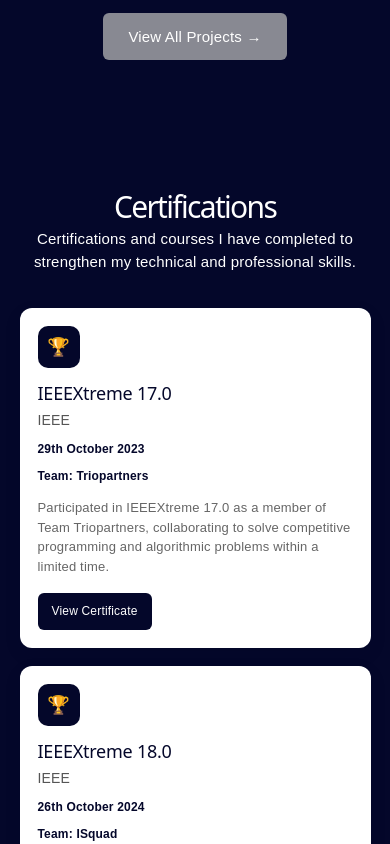
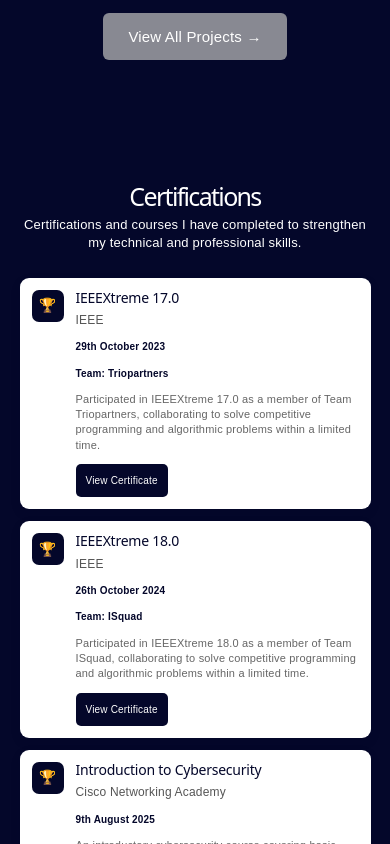
Before and after one commit to ishqafathima/My-Portfolio, a React (Vite) app: page / in a window 390 px wide. Shown: the part 4380-5224 px from the top of the page. Built offline with nearby package versions, Linux system fonts and the light colour scheme.

Commit message:
update portfolio

```diff
--- a/src/sections/Certifications/Certifications.css
+++ b/src/sections/Certifications/Certifications.css
@@ -1,28 +1,28 @@
 .certifications {
   min-height: calc(100vh - 70px);
-  padding: 50px 8%;
+  padding: 35px 8%;
   background-color: #04072a;
 }
 
 .certifications-content {
-  max-width: 1000px;
+  max-width: 850px;
   margin: 0 auto;
 }
 
 .certifications-content h1 {
   text-align: center;
-  font-size: 34px;
+  font-size: 28px;
   color: #ffffff;
-  margin-bottom: 10px;
+  margin-bottom: 8px;
 }
 
 .certifications-intro {
   text-align: center;
-  max-width: 650px;
-  margin: 0 auto 35px;
-  font-size: 15px;
+  max-width: 550px;
+  margin: 0 auto 25px;
+  font-size: 13px;
   color: #ffffff;
-  line-height: 1.5;
+  line-height: 1.4;
 }
 
 /* Certification Grid */
@@ -30,56 +30,56 @@
 .certification-grid {
   display: grid;
   grid-template-columns: repeat(2, 1fr);
-  gap: 20px;
+  gap: 15px;
 }
 
 /* Card */
 
 .certification-card {
   background-color: #ffffff;
-  border-radius: 12px;
-  padding: 20px;
+  border-radius: 9px;
+  padding: 15px;
   display: flex;
-  gap: 15px;
+  gap: 12px;
   align-items: flex-start;
-  box-shadow: 0 6px 18px rgba(4, 7, 42, 0.08);
-  transition: transform 0.3s ease, box-shadow 0.3s ease;
+  box-shadow: 0 4px 12px rgba(4, 7, 42, 0.08);
+  transition: transform 0.3s ease;
 }
 
 .certification-card:hover {
-  transform: translateY(-4px);
-  box-shadow: 0 10px 25px rgba(4, 7, 42, 0.15);
+  transform: translateY(-3px);
 }
 
 /* Icon */
 
 .certificate-icon {
-  width: 45px;
-  height: 45px;
-  min-width: 45px;
+  width: 36px;
+  height: 36px;
+  min-width: 36px;
   display: flex;
   align-items: center;
   justify-content: center;
   background-color: #04072a;
-  border-radius: 10px;
-  font-size: 20px;
+  border-radius: 7px;
+  font-size: 16px;
 }
 
 /* Information */
 
 .certificate-info {
   flex: 1;
+  min-width: 0;
 }
 
 .certificate-info h2 {
-  margin: 0 0 5px;
-  font-size: 18px;
+  margin: 0 0 3px;
+  font-size: 15px;
   color: #04072a;
 }
 
 .certificate-info h3 {
-  margin: 0 0 5px;
-  font-size: 14px;
+  margin: 0 0 3px;
+  font-size: 12px;
   font-weight: 500;
   color: #555;
 }
@@ -88,78 +88,79 @@
 
 .certificate-date {
   display: block;
-  font-size: 12px;
+  font-size: 10px;
   color: #04072a;
   font-weight: 600;
-  margin-bottom: 4px;
+  margin-bottom: 3px;
 }
 
 /* Team */
 
 .certificate-team {
   display: block;
-  font-size: 12px;
+  font-size: 10px;
   color: #04072a;
   font-weight: 600;
-  margin-bottom: 8px;
+  margin-bottom: 5px;
 }
 
 /* Description */
 
 .certificate-info p {
-  font-size: 13px;
-  line-height: 1.5;
+  font-size: 11px;
+  line-height: 1.4;
   color: #666;
-  margin: 10px 0 14px;
+  margin: 7px 0 9px;
 }
 
 /* View Certificate */
 
 .view-certificate {
   display: inline-block;
-  margin-top: 3px;
-  padding: 7px 14px;
-  border-radius: 6px;
+  margin-top: 2px;
+  padding: 5px 10px;
+  border-radius: 5px;
   background-color: #04072a;
   color: white;
-  font-size: 12px;
+  font-size: 10px;
   text-decoration: none;
   cursor: pointer;
-  transition: 0.3s;
-}
-
-.view-certificate:hover {
-  background-color: #1b3a8a;
-  transform: translateY(-2px);
 }
 
 /* Responsive */
 
 @media (max-width: 768px) {
   .certifications {
-    padding: 45px 5%;
+    padding: 35px 5%;
+  }
+
+  .certifications-content {
+    max-width: 600px;
   }
 
   .certification-grid {
     grid-template-columns: 1fr;
-    gap: 18px;
+    gap: 12px;
   }
 
   .certifications-content h1 {
-    font-size: 30px;
+    font-size: 25px;
   }
 }
 
 @media (max-width: 480px) {
   .certification-card {
-    flex-direction: column;
-    padding: 18px;
+    padding: 12px;
   }
 
   .certificate-icon {
-    width: 42px;
-    height: 42px;
-    min-width: 42px;
-    font-size: 18px;
+    width: 32px;
+    height: 32px;
+    min-width: 32px;
+    font-size: 14px;
+  }
+
+  .certificate-info h2 {
+    font-size: 14px;
   }
 }
```
